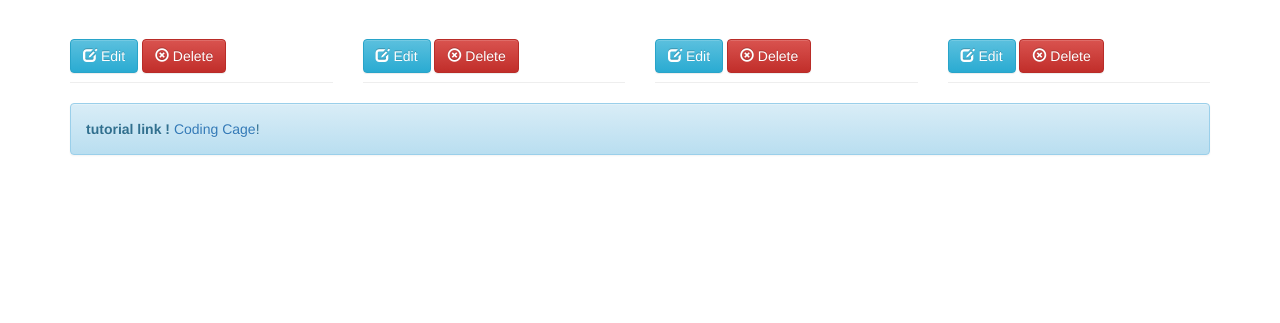
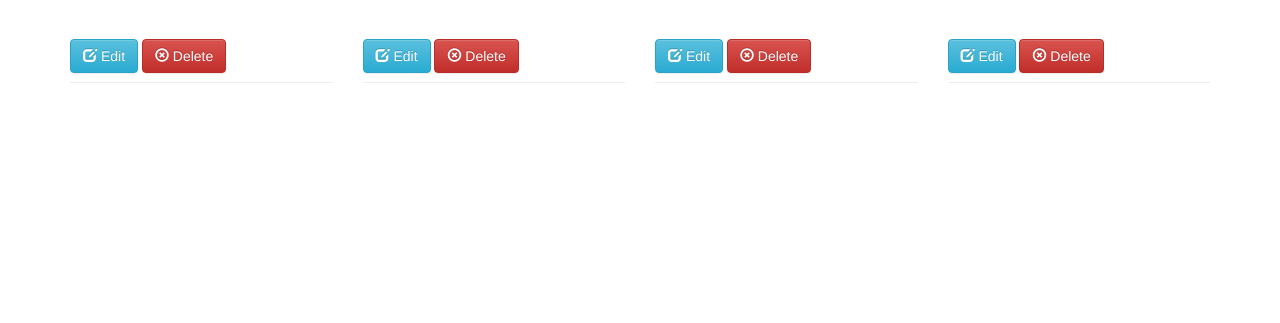
Before and after one commit to razabangi/Php-Core-Crud, a PHP site: page / in a window 1280 px wide. Shown: the part 477-800 px from the top of the page. Run offline with PHP 8.4, Linux system fonts and the light colour scheme; data comes from the database, SQL or seed files in the repository.

Commit message:
initial commit

```diff
--- a/addnew.php
+++ b/addnew.php
@@ -142,11 +142,6 @@
 
 
 
-<div class="alert alert-info">
-    <strong>tutorial link !</strong> <a href="http://www.codingcage.com/2016/02/upload-insert-update-delete-image-using.html">Coding Cage</a>!
-</div>
-
-
 
 </div>
 
--- a/editform.php
+++ b/editform.php
@@ -169,11 +169,6 @@
 
 </form>
 
-
-<div class="alert alert-info">
-    <strong>tutorial link !</strong> <a href="http://www.codingcage.com/2016/02/upload-insert-update-delete-image-using.html">Coding Cage</a>!
-</div>
-
 </div>
 </body>
 </html>
--- a/index.php
+++ b/index.php
@@ -80,10 +80,6 @@
 
 
 
-<div class="alert alert-info">
-    <strong>tutorial link !</strong> <a href="http://www.codingcage.com/2016/02/upload-insert-update-delete-image-using.html">Coding Cage</a>!
-</div>
-
 </div>
 
 
```
